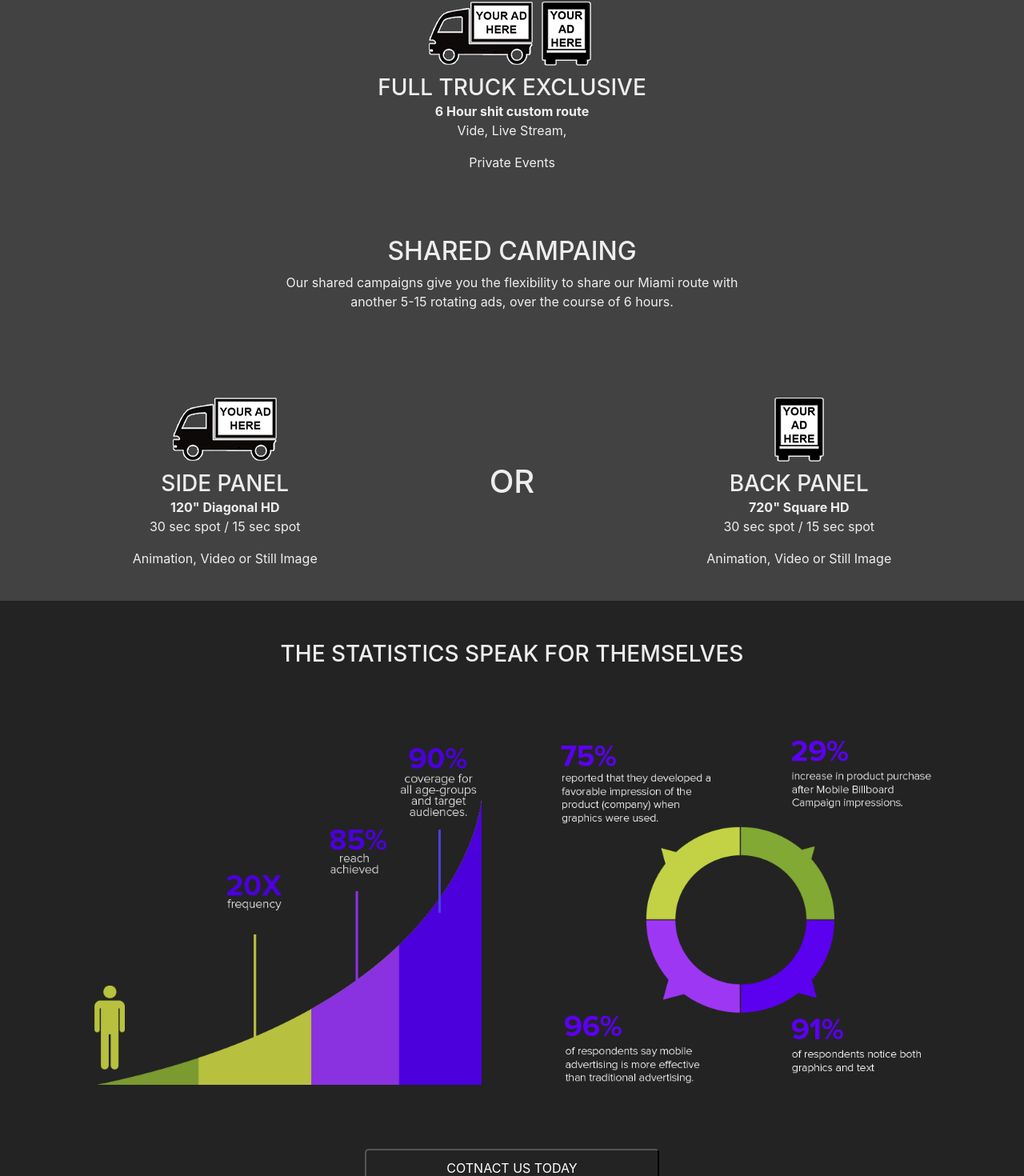
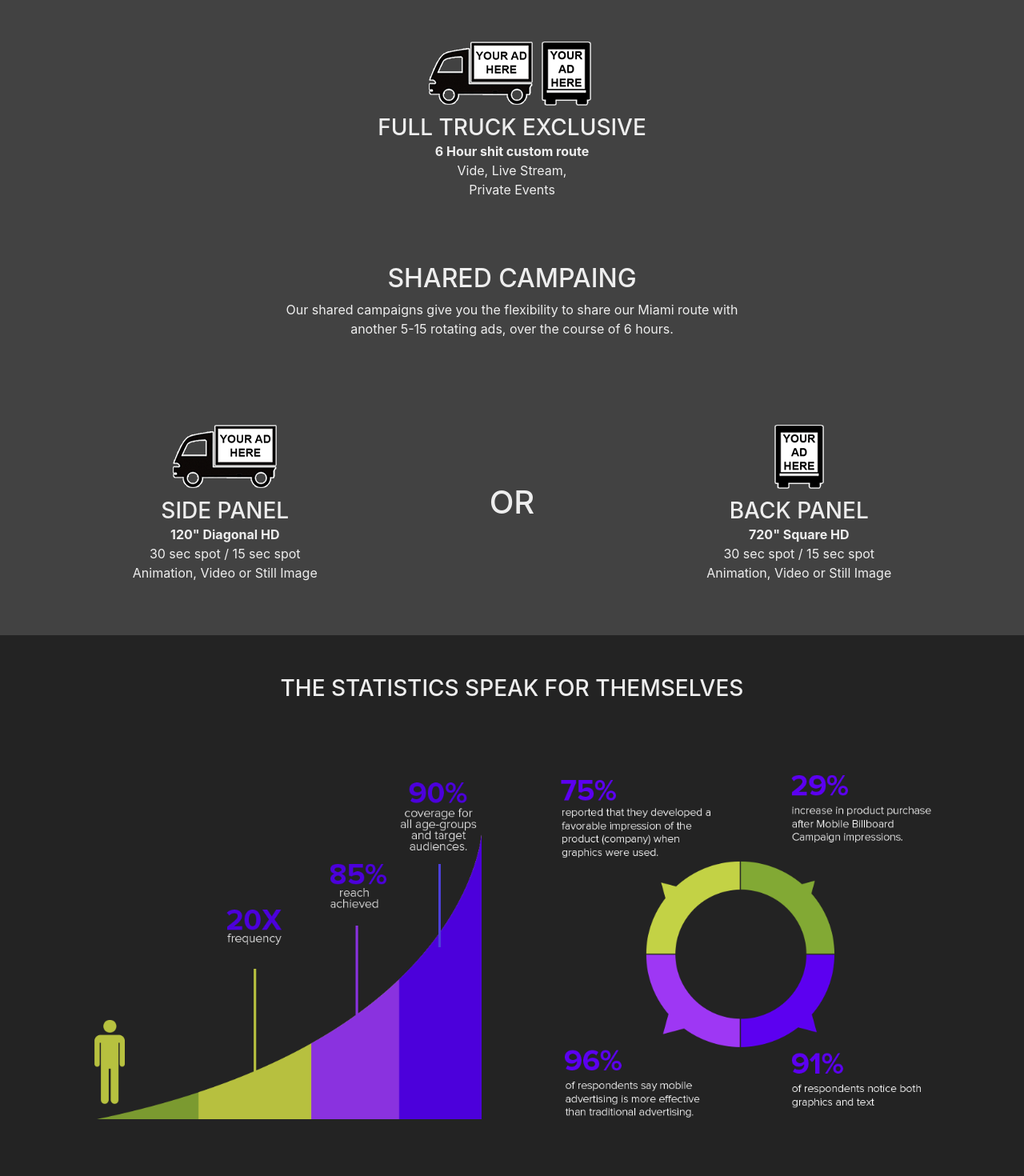
Before and after one commit to jonathans199/ledtruckmedia.com, a Vue app: page / in a window 1280 px wide. Shown: the part 994-2464 px from the top of the page at 80% size. Built offline with nearby package versions, Linux system fonts and the light colour scheme; what vue-toasted would draw is missing.

Commit message:
margin changes

```diff
--- a/src/components/Home.vue
+++ b/src/components/Home.vue
@@ -53,7 +53,7 @@
 
   </section>
 
-  <section class="trucks__section ">
+  <section class="trucks__section">
     <div class="container-fluid">
       <div class="trucks___section--fulltruck text-center">
         <h2 class="fulltruck">FULL TRUCK EXCLUSIVE</h2>
@@ -63,8 +63,7 @@
         <img class="boxes-3__truck-full" src="../assets/img/frontside-truck-add.png" alt="">
         <h3>FULL TRUCK EXCLUSIVE</h3>
         <strong>6 Hour shit custom route</strong>
-        <p>Vide, Live Stream,</p>
-        <p>Private Events</p>
+        <p>Vide, Live Stream,</br>Private Events</p>
       </div>
       <div class="trucks__section--otheroptions text-center">
         <h2 class="fulltruck ">SHARED CAMPAING</h2>
@@ -77,8 +76,7 @@
               <img class="boxes-3__truck-side" src="../assets/img/side-truck-add.png" alt="">
               <h3>SIDE PANEL</h3>
                 <strong> 120" Diagonal HD </strong>
-                <p>30 sec spot / 15 sec spot</p>
-                <p>Animation, Video or Still Image </p>
+                <p>30 sec spot / 15 sec spot</br>Animation, Video or Still Image </p>
             </div>
           </div>
           <div class="col-12 col-sm-2 col-md-2 col-lg-2 d-flex align-items-center justify-content-center">
@@ -89,8 +87,7 @@
               <img class="boxes-3__truck-back" src="../assets/img/back-truck-add.png" alt="">
               <h3>BACK PANEL</h3>
                 <strong> 720" Square HD </strong>
-                <p>30 sec spot / 15 sec spot</p>
-                <p>Animation, Video or Still Image </p>
+                <p>30 sec spot / 15 sec spot</br>Animation, Video or Still Image </p>
             </div>
           </div>
         </b-row>
@@ -115,7 +112,7 @@
         </div>
       </b-row>
       <b-row class="text-center statistics__contact">
-        <button v-on:click="goToByScroll(10)" > COTNACT US TODAY</button>
+        <button v-on:click="goToByScroll(10)" >BOOK NOW!</button>
       </b-row>
     </b-container>
   </section>
@@ -385,6 +382,7 @@ export default {
 .trucks__section {
   padding: 25px;
   padding-top: 50px;
+  padding-bottom: 50px;
   display: flex;
   flex-direction: column;
   height: 100%;
@@ -428,7 +426,7 @@ export default {
 }
 
 .boxes-3__truck-full {
-
+  margin-top: 50px;
 }
 
 /* Statistics section  */
```
